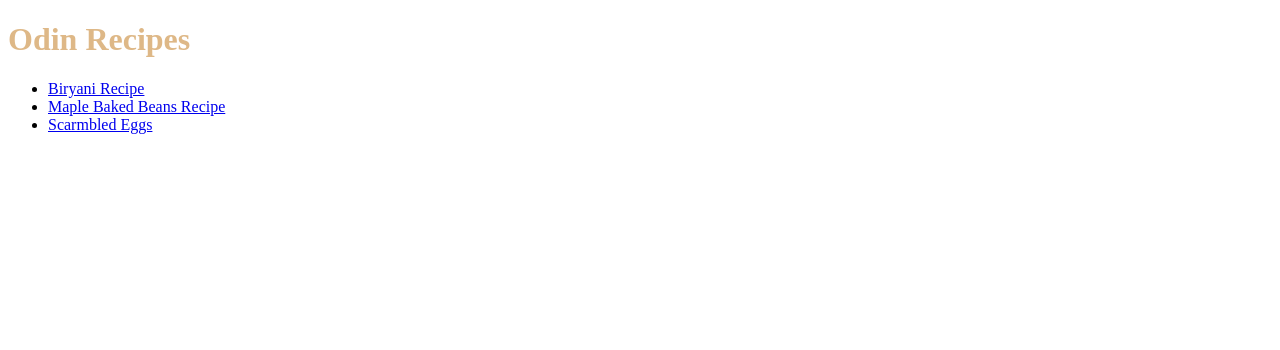
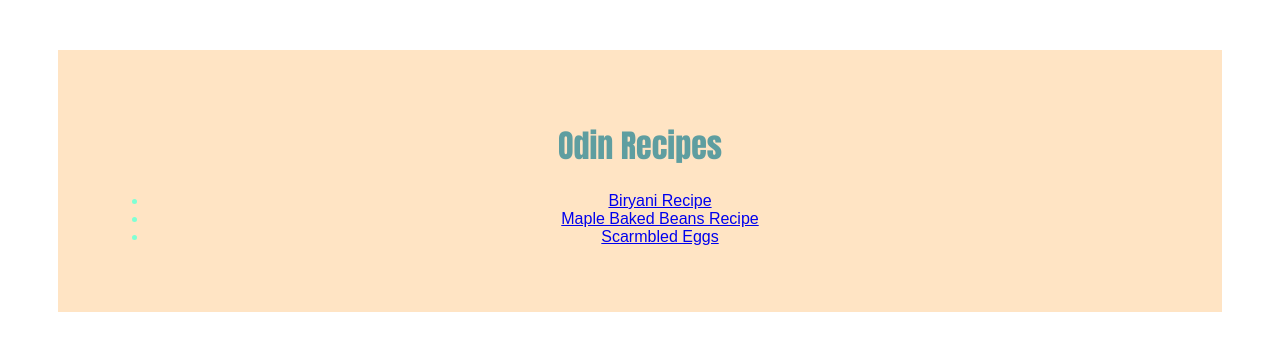
Before and after one commit to Javantax/odin-recipes, a plain HTML site: page index.html in a window 1280 px wide. Drawn offline with Linux system fonts and the light colour scheme.

Commit message:
Add css file to style index.html
Made and linked the css files and added a few styles for the homepage

```diff
--- a/index.html
+++ b/index.html
@@ -1,21 +1,18 @@
 <!DOCTYPE html>
 <html lang="en">
     <head>
-        <style>
-            h1 {
-                font-family: 'sans-serif';
-                color: burlywood;
-            }
-        </style>
         <meta charset="utf-8">
         <title>Odin Recipes</title>
+        <link rel="stylesheet" href="styles.css">
     </head>
     <body>
-        <h1>Odin Recipes</h1>
-        <ul>
+        <div class="main-container">
+        <h1 class="main-heading">Odin Recipes</h1>
+        <ul class="main-heading recipes-list">
             <li><a href="./recipes/biryani.html">Biryani Recipe</a></li>
             <li><a href="./recipes/maplebakedbeans.html">Maple Baked Beans Recipe</a></li>
             <li><a href="./recipes/scrambledeggs.html">Scarmbled Eggs</a></li>
         </ul>
+        </div>
     </body>
 </html>
--- /dev/null
+++ b/styles.css
@@ -0,0 +1,19 @@
+h1 {
+    font-family: Impact, Haettenschweiler, 'Arial Narrow Bold', sans-serif;
+    font-weight: 500;
+    color: cadetblue;
+    text-align: center;
+}
+
+.main-container {
+    background-color: bisque;
+    margin: 50px;
+    padding: 50px;
+}
+
+.main-heading.recipes-list {
+    font-family: 'Arial Narrow Bold', sans-serif;
+    font-weight: 400;
+    color: aquamarine;
+    text-align: center;
+}
```
